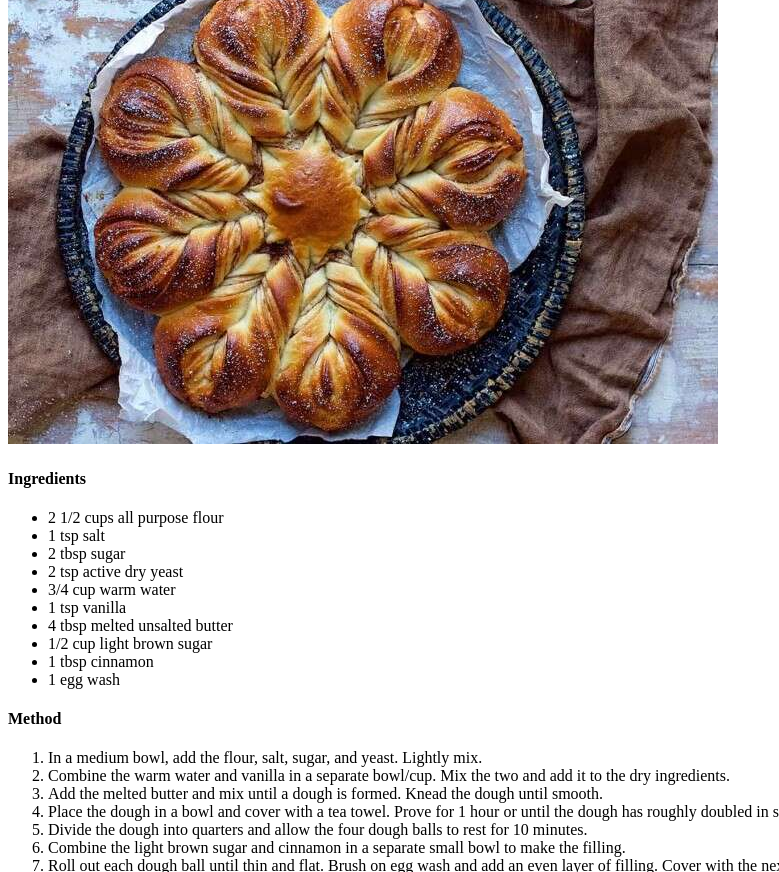
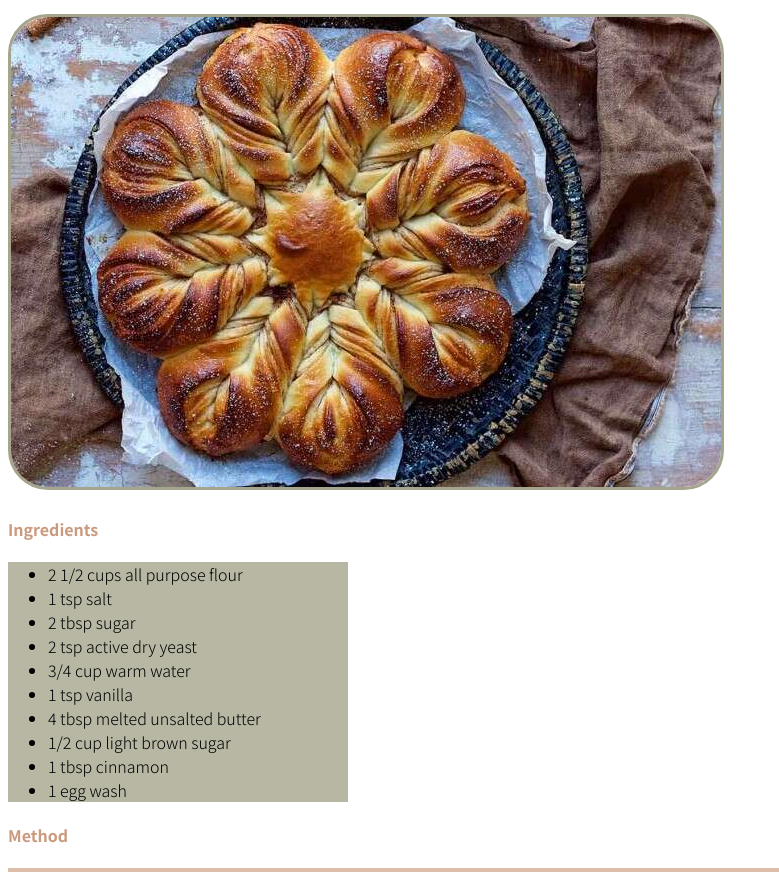
Before and after one commit to persephia/odin-recipes, a plain HTML site: page recipes/cinnamon-bread.html in a window 1280 px wide. Shown: the part 181-1053 px from the top of the page, without its empty margins (0-779 px from the left). Drawn offline with Linux system fonts and the light colour scheme.

Commit message:
Add font and layout styles

```diff
--- a/recipes/cinnamon-bread.html
+++ b/recipes/cinnamon-bread.html
@@ -5,17 +5,17 @@
     <link rel="stylesheet" href="style.css">
     <link rel="preconnect" href="https://fonts.googleapis.com">
     <link rel="preconnect" href="https://fonts.gstatic.com" crossorigin>
-    <link href="https://fonts.googleapis.com/css2?family=Bebas+Neue&display=swap" rel="stylesheet">
+    <link href="https://fonts.googleapis.com/css2?family=Bebas+Neue&family=Noto+Sans+JP:wght@300;700&display=swap" rel="stylesheet">
     <title>Cinnamon Bread</title>
 </head>
 
 <body>
     <h1 class="title">Cinnamon Bread</h1>
-    <p>This bread is perfect for an autumn or winter treat.</p>
-    <img src="./recipe-images/cinnamon-bread.jpg" alt="cinnamon-bread">
+    <p class="subheader-txt">This bread is perfect for an autumn or winter treat.</p>
+    <img class="recipe-pic" src="./recipe-images/cinnamon-bread.jpg" alt="cinnamon-bread">
     <br>
-    <h4>Ingredients</h4>
-    <ul>
+    <h4 class="body-header">Ingredients</h4>
+    <ul class="ingredient-list">
         <li>2 1/2 cups all purpose flour</li>
         <li>1 tsp salt</li>
         <li>2 tbsp sugar</li>
@@ -29,8 +29,8 @@
 
     </ul>
 
-    <h4>Method</h4>
-    <ol>
+    <h4 class="body-header">Method</h4>
+    <ol class="method-list">
         <li>In a medium bowl, add the flour, salt, sugar, and yeast.  Lightly mix.</li>
         <li>Combine the warm water and vanilla in a separate bowl/cup.  Mix the two and add it to the dry ingredients.</li>
         <li>Add the melted butter and mix until a dough is formed.  Knead the dough until smooth.</li>
--- a/recipes/style.css
+++ b/recipes/style.css
@@ -1,6 +1,41 @@
 /* Individual Recipe Pages */
+
+* {
+    font-family: 'Noto Sans JP', sans-serif;
+}
 
 .title {
     font-family: 'Bebas Neue', cursive;
     font-size: 48px;
 }
+
+.subheader-txt {
+    font-size: 30px;
+}
+
+.recipe-pic {
+    border: 3px solid;
+    border-color: #A5A58D;
+    border-radius: 40px;
+}
+
+.body-header {
+    color: #CB997E;
+    font-weight: 700px;
+}
+
+.ingredient-list {
+    background-color: #B7B7A4;
+    width: 300px;
+}
+
+.method-list {
+    background-color: #DDBEA9;
+    padding: 10px;
+}
+
+ol li {
+    background-color: #D6D6CB;
+    color: #37372C;
+    margin-left: 20px;
+}
```
Also changed, not shown: recipes/broccoli-cheddar-soup.html (+7 -7 lines), recipes/challah.html (+2 -2 lines).
